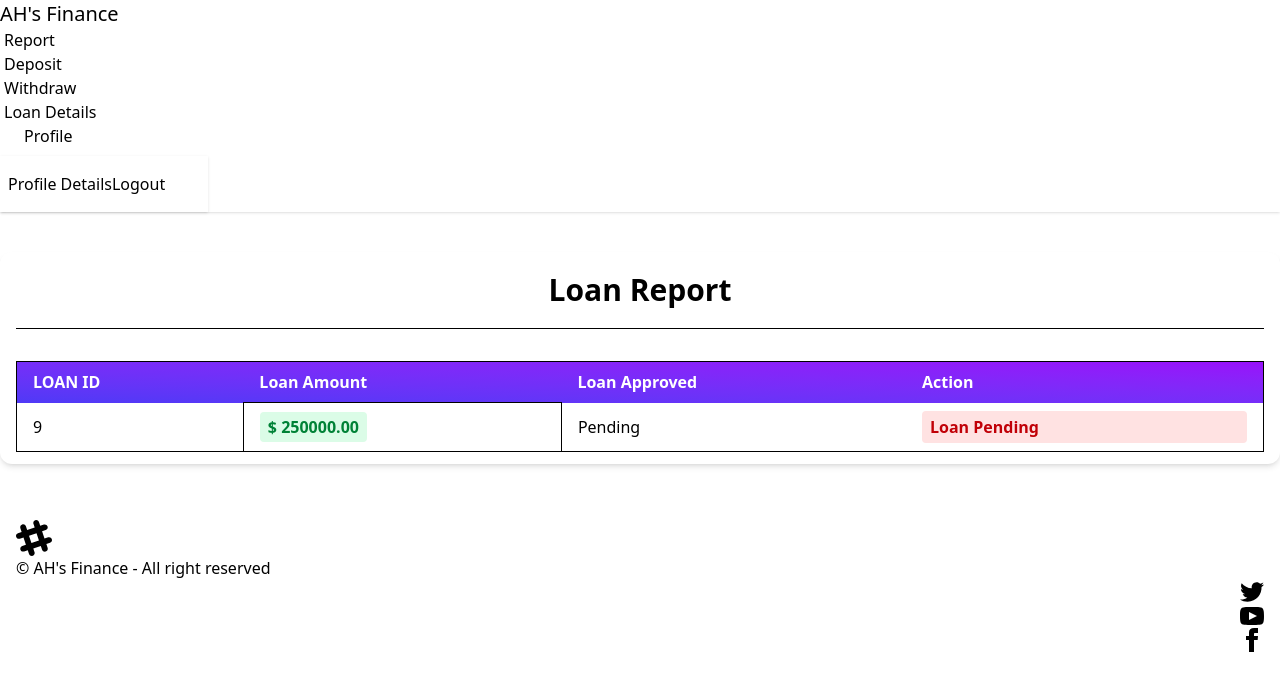
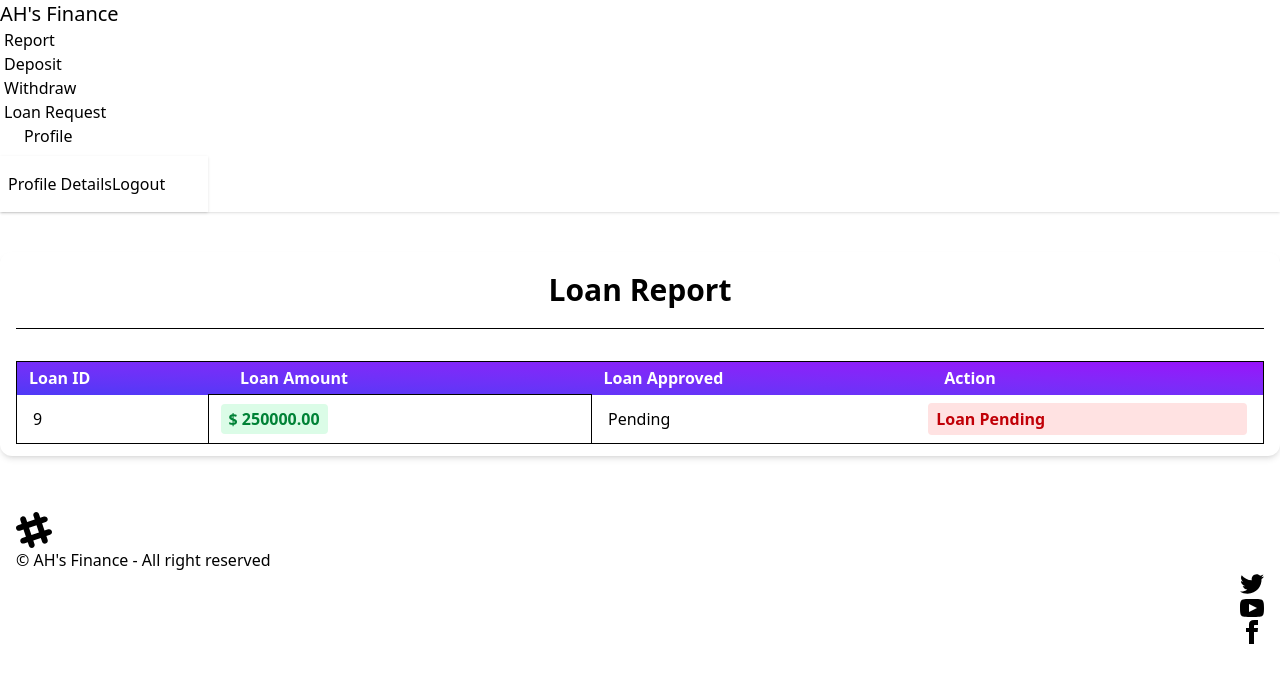
Before and after one commit to alaminatcs/ah-finance, a Django app: page /transaction/loans/ in a window 1280 px wide. Shown: the top 691 px of the page. Run offline with Django 5.2, Linux system fonts and the light colour scheme; a user stored in the database is signed in; data comes from the database, SQL or seed files in the repository; both versions use the stored data as it was after the commit; some libraries are stand-ins or nearby versions.

Commit message:
fixed transactions bugs

```diff
--- a/templates/base.html
+++ b/templates/base.html
@@ -13,7 +13,7 @@
     <!-- main sections -->
     <main>
         {% block body %}
-            <h1 class="m-10 text-center">Welcome to homepage.</h1>
+            {% include 'home.html' %}
         {% endblock %}
     </main>
     <!-- footer sections -->
--- a/templates/navbar.html
+++ b/templates/navbar.html
@@ -10,7 +10,7 @@
         <li><a href="{% url 'transactions:transaction_report' %}" class="mr-10">Report</a></li>
         <li><a href="{% url 'transactions:deposit_money' %}" class="mr-10">Deposit</a></li>
         <li><a href="{% url 'transactions:withdraw_money' %}" class="mr-10">Withdraw</a></li>
-        <li><a href="{% url 'transactions:loan_list' %}" class="mr-10">Loan Details</a></li>
+        <li><a href="{% url 'transactions:loan_request' %}" class="mr-10">Loan Request</a></li>
       </ul>
       {% endif %}
     </div>
@@ -28,7 +28,7 @@
           <li><a href="{% url 'transactions:transaction_report' %}">Report</a></li>
           <li><a href="{% url 'transactions:deposit_money' %}">Deposit</a></li>
           <li><a href="{% url 'transactions:withdraw_money' %}">Withdraw</a></li>
-          <li><a href="{% url 'transactions:loan_list' %}">Loan Details</a></li>
+          <li><a href="{% url 'transactions:loan_request' %}">Loan Request</a></li>
           <li><a href="{% url 'accounts:logout' %}" class="btn btn-sm mt-2">Logout</a></li>
         </ul>
         <!-- end-part for large view -->
--- a/transactions/templates/transactions/loan_request.html
+++ b/transactions/templates/transactions/loan_request.html
@@ -7,17 +7,17 @@
   <table class="table-auto mx-auto w-full px-5 rounded-xl mt-8 border dark:border-neutral-500">
     <thead class="bg-purple-900 text-white text-left">
       <tr class="bg-gradient-to-tr from-indigo-600 to-purple-600 rounded-md py-2 px-4 text-white font-bold">
-        <th class="px-4 py-2">LOAN ID</th>
-        <th class="px-4 py-2">Loan Amount</th>
-        <th class="px-4 py-2">Loan Approved</th>
-        <th class="px-4 py-2">Action</th>
+        <th class="px-3 py-1">Loan ID</th>
+        <th class="px-8 py-1">Loan Amount</th>
+        <th class="px-3 py-1">Loan Approved</th>
+        <th class="px-8 py-1">Action</th>
       </tr>
     </thead>
     <tbody>
       {% for loan in loans %}
       <tr class="border-b dark:border-neutral-500">
         <td class="px-4 py-2">{{ loan.id }}</td>
-        <td class="px-4 py-3 text-s border">
+        <td class="p-3 text-s border">
           <span class="px-2 py-1 font-bold leading-tight rounded-sm text-green-700 bg-green-100">
             $ {{ loan.transaction_amount }}
           </span>
--- a/transactions/templates/transactions/transaction_form.html
+++ b/transactions/templates/transactions/transaction_form.html
@@ -20,7 +20,7 @@
       {{ form|crispy }}
 
       <div class="flex w-full justify-center">
-        <button class="bg-blue-900 text-white hover:text-blue-900 hover:bg-white border border-blue-900 font-bold px-4 py-2 rounded-lg"
+        <button class="bg-blue-900 text-white hover:text-blue-900 hover:bg-white border border-blue-900 font-bold px-6 py-1 rounded-lg"
                 type="submit">
           Submit
         </button>
--- a/transactions/views.py
+++ b/transactions/views.py
@@ -12,7 +12,7 @@ from django.contrib.auth import models
 class TransactionCreateView(LoginRequiredMixin, CreateView):
     model = Transaction
     template_name = 'transactions/transaction_form.html'
-    success_url = reverse_lazy('transaction_report')
+    success_url = reverse_lazy('transactions:transaction_report')
     title = ''
 
     def get_form_kwargs(self):
@@ -86,7 +86,7 @@ class LoanRequestView(TransactionCreateView):
 class TransactionReportView(LoginRequiredMixin, ListView):
     model = Transaction
     template_name = 'transactions/transaction_report.html'
-    balance = 0 # filter korar pore ba age amar total balance ke show korbe
+    balance = 0
 
     def get_queryset(self):
         queryset = super().get_queryset().filter(account=self.request.user.account)
@@ -94,21 +94,13 @@ class TransactionReportView(LoginRequiredMixin, ListView):
         start_date_str = self.request.GET.get('start_date')
         end_date_str = self.request.GET.get('end_date')
         if start_date_str and end_date_str:
-            start_date = datetime.strptime(start_date_str, '%Y-%m-%d').date()
-            end_date = datetime.strptime(end_date_str, '%Y-%m-%d').date()
+            start_date = datetime.datetime.strptime(start_date_str, '%Y-%m-%d').date()
+            end_date = datetime.datetime.strptime(end_date_str, '%Y-%m-%d').date()
 
             queryset = queryset.filter(
                 transaction_time__date__gte = start_date,
                 transaction_time__date__lte = end_date
             )
-            self.balance = Transaction.objects.filter(
-                transaction_time__date__gte = start_date,
-                transaction_time__date__lte = end_date
-            ).aggregate(total=models.Sum('transaction_amount'))['total']
-            # self.balance = queryset.aggregate(total=Transaction.Sum('transaction_amount'))['total']
-        else:
-            self.balance = self.request.user.account.balance
-
         return queryset.distinct() # unique queryset hote hobe
 
     def get_context_data(self, **kwargs):
@@ -119,18 +111,14 @@ class TransactionReportView(LoginRequiredMixin, ListView):
 class PayLoanView(LoginRequiredMixin, View):
     def get(self, request, loan_id):
         loan = get_object_or_404(Transaction, id=loan_id)
-        # print(loan)
         if loan.loan_approve_status:
             user_account = loan.account
-                # Reduce the loan amount from the user's balance
-                # 5000, 500 + 5000 = 5500
-                # balance = 3000, loan = 5000
             if loan.transaction_amount < user_account.balance:
                 user_account.balance -= loan.transaction_amount
                 loan.balance_after_transaction = user_account.balance
                 user_account.save()
                 loan.loan_approve_status = True
-                loan.transaction_type = 'Loan_Paid'
+                loan.transaction_type = 'Loan Paid'
                 loan.save()
                 return redirect('transactions:loan_list')
             else:
```
Also changed, not shown: templates/home.html (added, +46 -0 lines), transactions/templates/transactions/transaction_report.html (+5 -5 lines), db.sqlite3.
